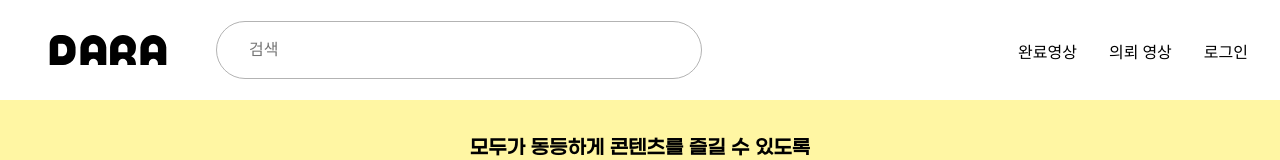
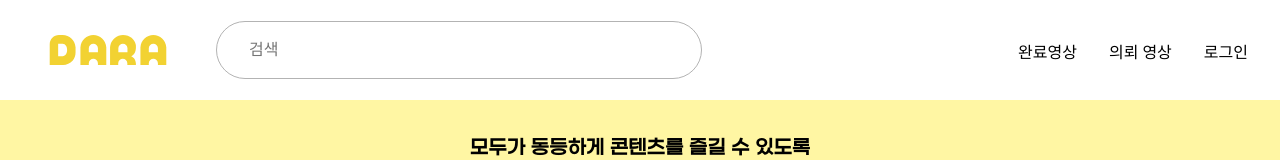
Before and after one commit to LTH-panda/dara-client, a Next.js app: page / in a window 1280 px wide. Shown: the top 160 px of the page. Built offline with nearby package versions, Linux system fonts and the light colour scheme; no server answers; a web font is replaced by a local one; what emotion-reset would draw is missing.

Commit message:
Fix: 수정 Logotypo color error

```diff
--- a/src/components/atoms/Logotypo/index.tsx
+++ b/src/components/atoms/Logotypo/index.tsx
@@ -1,3 +1,4 @@
+import theme from "commons/styles/theme";
 import React from "react";
 import LinkTo from "../LinkTo";
 import SvgIcon from "../SvgIcon";
@@ -7,10 +8,10 @@ function Logotypo() {
   return (
     <LinkTo href="/">
       <S.Logo>
-        <SvgIcon name="logoD" />
-        <SvgIcon name="logoA" />
-        <SvgIcon name="logoR" />
-        <SvgIcon name="logoA" />
+        <SvgIcon name="logoD" color={theme.color.primary} />
+        <SvgIcon name="logoA" color={theme.color.primary} />
+        <SvgIcon name="logoR" color={theme.color.primary} />
+        <SvgIcon name="logoA" color={theme.color.primary} />
       </S.Logo>
     </LinkTo>
   );
--- a/src/components/atoms/Logotypo/style.ts
+++ b/src/components/atoms/Logotypo/style.ts
@@ -1,8 +1,6 @@
 import styled from "@emotion/styled";
-import theme from "commons/styles/theme";
 
 export const Logo = styled.h1`
   display: flex;
   padding: 1rem;
-  color: ${theme.color.primary};
 `;
```
